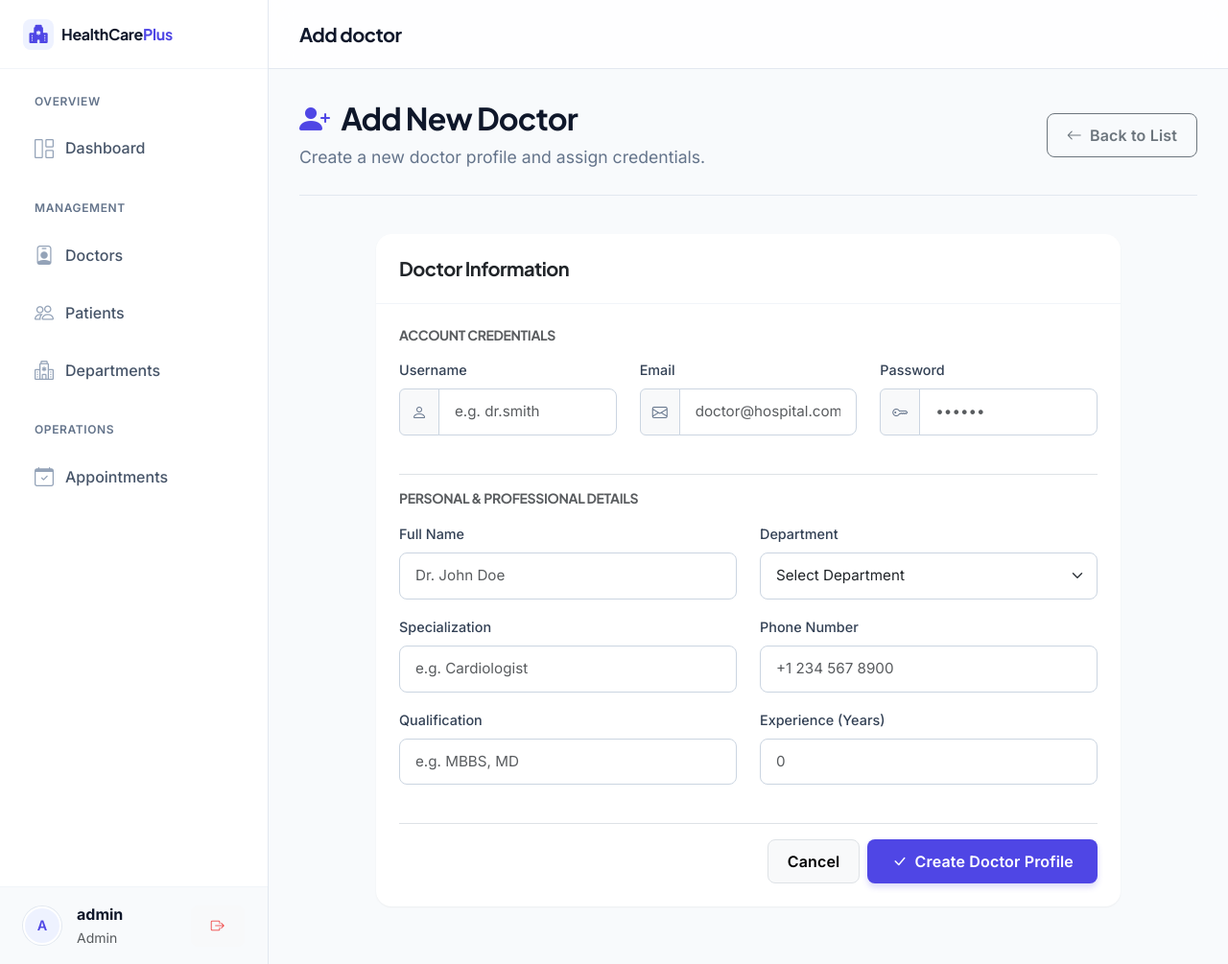
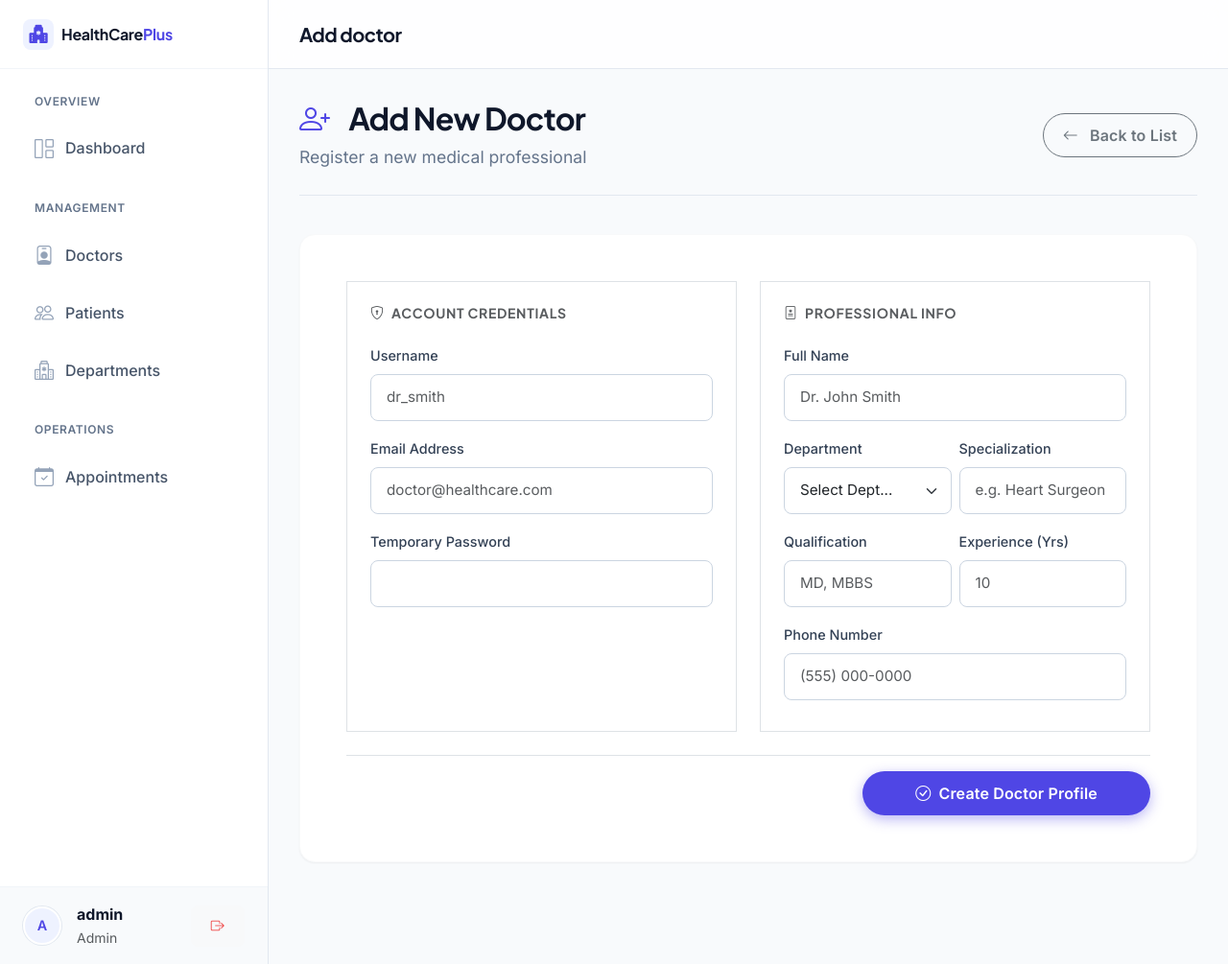
Before and after one commit to compiler-aditya/Hospital-Management-System, a Flask app: page /admin/doctors/add in a window 1280 px wide. Shown: the whole page at 96% size. Run offline with Flask 3, Linux system fonts and the light colour scheme; a user stored in the database is signed in; data comes from the database, SQL or seed files in the repository.

```diff
--- a/app/templates/admin/add_doctor.html
+++ b/app/templates/admin/add_doctor.html
@@ -1,104 +1,95 @@
 {% extends "base.html" %}
-{% block title %}Add Doctor - HMS{% endblock %}
+
+{% block title %}Add Doctor - HealthCare Plus{% endblock %}
+
 {% block content %}
-<!-- Page Header -->
-<div class="page-header">
-    <div class="d-flex justify-content-between align-items-center">
+<div class="page-header d-flex flex-column flex-md-row justify-content-between align-items-md-center gap-3">
     <div>
-            <h1 class="page-title">
-                <i class="bi bi-person-plus-fill"></i>
-                Add New Doctor
-            </h1>
-            <p class="page-subtitle mb-0">Create a new doctor profile and assign credentials.</p>
+        <h2 class="page-title"><i class="bi bi-person-plus text-primary me-2"></i>Add New Doctor</h2>
+        <p class="page-subtitle mb-0">Register a new medical professional</p>
     </div>
     <div>
-            <a href="{{ url_for('admin.doctors') }}" class="btn btn-outline-secondary">
-                <i class="bi bi-arrow-left"></i> Back to List
+        <a href="{{ url_for('admin.doctors') }}" class="btn btn-outline-secondary rounded-pill w-100">
+            <i class="bi bi-arrow-left me-1"></i> Back to List
         </a>
+    </div>
+</div>
+
+<div class="card border border-light shadow-sm rounded-2xl overflow-hidden bg-white">
+    <div class="card-body p-4 p-lg-5">
+        <form method="POST" action="{{ url_for('admin.add_doctor') }}">
+            <div class="row g-4">
+                <div class="col-md-6">
+                    <div class="bg-gray-50 p-4 rounded-xl border h-100">
+                        <h6 class="text-uppercase text-muted small fw-bold mb-4 letter-spacing-wide">
+                            <i class="bi bi-shield-lock me-1"></i> Account Credentials
+                        </h6>
+                        <div class="mb-3">
+                            <label for="username" class="form-label fw-medium small">Username</label>
+                            <input type="text" class="form-control form-control-sm" id="username" name="username" required placeholder="dr_smith">
+                        </div>
+                        <div class="mb-3">
+                            <label for="email" class="form-label fw-medium small">Email Address</label>
+                            <input type="email" class="form-control form-control-sm" id="email" name="email" required placeholder="doctor@healthcare.com">
+                        </div>
+                        <div class="mb-3">
+                            <label for="password" class="form-label fw-medium small">Temporary Password</label>
+                            <input type="password" class="form-control form-control-sm" id="password" name="password" required>
                         </div>
                     </div>
                 </div>
 
-<div class="row justify-content-center">
-    <div class="col-lg-10">
-        <div class="card border-0 shadow-sm">
-            <div class="card-header">
-                <h5 class="card-title mb-0">Doctor Information</h5>
-            </div>
-            <div class="card-body p-4">
-                <form method="POST" action="{{ url_for('admin.add_doctor') }}" class="needs-validation" novalidate>
-
-                    <h6 class="text-muted text-uppercase small fw-bold mb-3">Account Credentials</h6>
-                    <div class="row mb-4">
-                        <div class="col-md-4 mb-3">
-                            <label for="username" class="form-label required">Username</label>
-                            <div class="input-group">
-                                <span class="input-group-text bg-light"><i class="bi bi-person"></i></span>
-                                <input type="text" class="form-control" id="username" name="username" required placeholder="e.g. dr.smith">
-                            </div>
-                        </div>
-                        <div class="col-md-4 mb-3">
-                            <label for="email" class="form-label required">Email</label>
-                            <div class="input-group">
-                                <span class="input-group-text bg-light"><i class="bi bi-envelope"></i></span>
-                                <input type="email" class="form-control" id="email" name="email" required placeholder="doctor@hospital.com">
-                            </div>
-                        </div>
-                        <div class="col-md-4 mb-3">
-                            <label for="password" class="form-label required">Password</label>
-                            <div class="input-group">
-                                <span class="input-group-text bg-light"><i class="bi bi-key"></i></span>
-                                <input type="password" class="form-control" id="password" name="password" required minlength="6" placeholder="••••••">
-                            </div>
-                        </div>
+                <div class="col-md-6">
+                    <div class="bg-gray-50 p-4 rounded-xl border h-100">
+                        <h6 class="text-uppercase text-muted small fw-bold mb-4 letter-spacing-wide">
+                            <i class="bi bi-file-medical me-1"></i> Professional Info
+                        </h6>
+                        <div class="mb-3">
+                            <label for="full_name" class="form-label fw-medium small">Full Name</label>
+                            <input type="text" class="form-control form-control-sm" id="full_name" name="full_name" required placeholder="Dr. John Smith">
                         </div>
 
-                    <h6 class="text-muted text-uppercase small fw-bold mb-3 border-top pt-3">Personal & Professional Details</h6>
-                    <div class="row">
-                        <div class="col-md-6 mb-3">
-                            <label for="full_name" class="form-label required">Full Name</label>
-                            <input type="text" class="form-control" id="full_name" name="full_name" required placeholder="Dr. John Doe">
-                        </div>
-                        <div class="col-md-6 mb-3">
-                            <label for="department_id" class="form-label required">Department</label>
-                            <select class="form-select" id="department_id" name="department_id" required>
-                                <option value="" selected disabled>Select Department</option>
+                        <div class="row g-2 mb-3">
+                            <div class="col-sm-6">
+                                <label for="department_id" class="form-label fw-medium small">Department</label>
+                                <select class="form-select form-select-sm" id="department_id" name="department_id" required>
+                                    <option value="">Select Dept...</option>
                                     {% for dept in departments %}
                                     <option value="{{ dept.id }}">{{ dept.name }}</option>
                                     {% endfor %}
                                 </select>
                             </div>
-                    </div>
-                    <div class="row">
-                        <div class="col-md-6 mb-3">
-                            <label for="specialization" class="form-label required">Specialization</label>
-                            <input type="text" class="form-control" id="specialization" name="specialization" required placeholder="e.g. Cardiologist">
-                        </div>
-                        <div class="col-md-6 mb-3">
-                            <label for="phone" class="form-label">Phone Number</label>
-                            <input type="tel" class="form-control" id="phone" name="phone" placeholder="+1 234 567 8900">
-                        </div>
-                    </div>
-                    <div class="row">
-                        <div class="col-md-6 mb-3">
-                            <label for="qualification" class="form-label">Qualification</label>
-                            <input type="text" class="form-control" id="qualification" name="qualification" placeholder="e.g. MBBS, MD">
-                        </div>
-                        <div class="col-md-6 mb-3">
-                            <label for="experience_years" class="form-label">Experience (Years)</label>
-                            <input type="number" class="form-control" id="experience_years" name="experience_years" min="0" placeholder="0">
+                            <div class="col-sm-6">
+                                <label for="specialization" class="form-label fw-medium small">Specialization</label>
+                                <input type="text" class="form-control form-control-sm" id="specialization" name="specialization" required placeholder="e.g. Heart Surgeon">
                             </div>
                         </div>
 
-                    <div class="d-flex justify-content-end gap-2 mt-4 pt-3 border-top">
-                        <a href="{{ url_for('admin.doctors') }}" class="btn btn-light border">Cancel</a>
-                        <button type="submit" class="btn btn-primary px-4">
-                            <i class="bi bi-check-lg"></i> Create Doctor Profile
+                        <div class="row g-2 mb-3">
+                            <div class="col-sm-6">
+                                <label for="qualification" class="form-label fw-medium small">Qualification</label>
+                                <input type="text" class="form-control form-control-sm" id="qualification" name="qualification" required placeholder="MD, MBBS">
+                            </div>
+                            <div class="col-sm-6">
+                                <label for="experience_years" class="form-label fw-medium small">Experience (Yrs)</label>
+                                <input type="number" class="form-control form-control-sm" id="experience_years" name="experience_years" min="0" required placeholder="10">
+                            </div>
+                        </div>
+
+                        <div class="mb-2">
+                            <label for="phone" class="form-label fw-medium small">Phone Number</label>
+                            <input type="tel" class="form-control form-control-sm" id="phone" name="phone" required placeholder="(555) 000-0000">
+                        </div>
+                    </div>
+                </div>
+            </div>
+
+            <div class="mt-4 pt-3 border-top text-end">
+                <button type="submit" class="btn btn-primary rounded-pill shadow-primary px-5 w-100 d-md-inline-block" style="max-width: 300px;">
+                    <i class="bi bi-check-circle me-1"></i> Create Doctor Profile
                 </button>
             </div>
         </form>
     </div>
 </div>
-    </div>
-</div>
 {% endblock %}
```
Also changed, not shown: app/templates/admin/departments.html (+49 -60 lines). Lines whose indentation alone changed are shown as unchanged.
